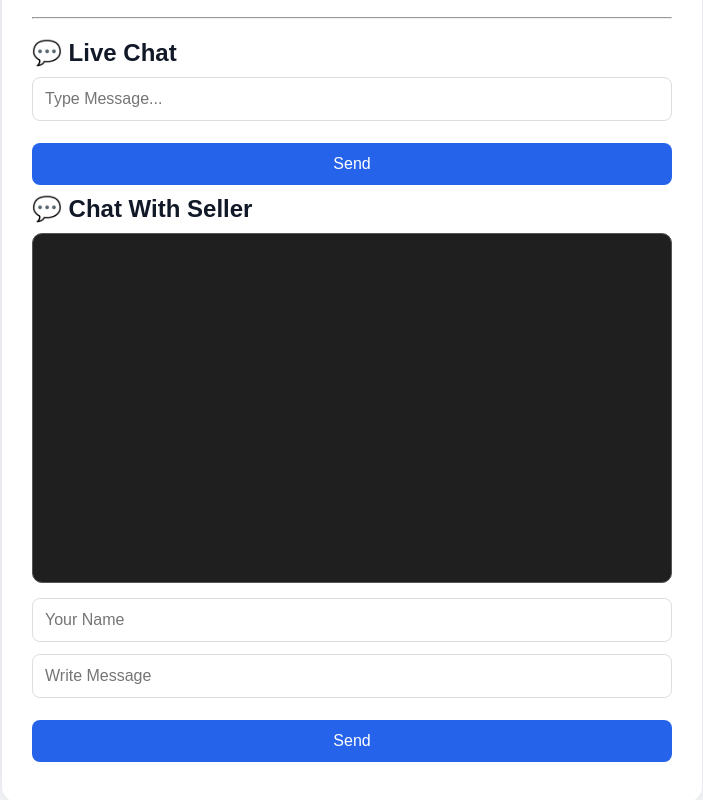
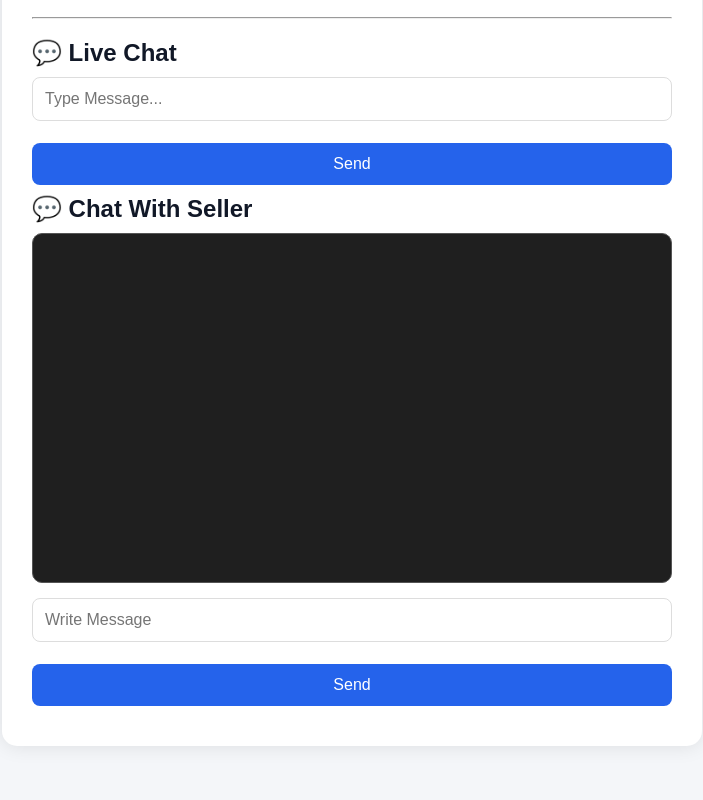
Before and after one commit to karimkadwal-bit/kadwal-server, a website: page index.html in a window 1280 px wide. Shown: the part 1653-2453 px from the top of the page, without its empty margins (288-991 px from the left). After the commit the page ends 2419 px from the top, so only its background shows below. Drawn offline with nearby package versions, Linux system fonts and the light colour scheme; no server answers.

Commit message:
Update index.html

```diff
--- a/index.html
+++ b/index.html
@@ -320,10 +320,6 @@ Send
 <div id="customerChatBox"></div>
 
 <input
-id="customerName"
-placeholder="Your Name">
-
-<input
 id="customerMessage"
 placeholder="Write Message">
 
```
